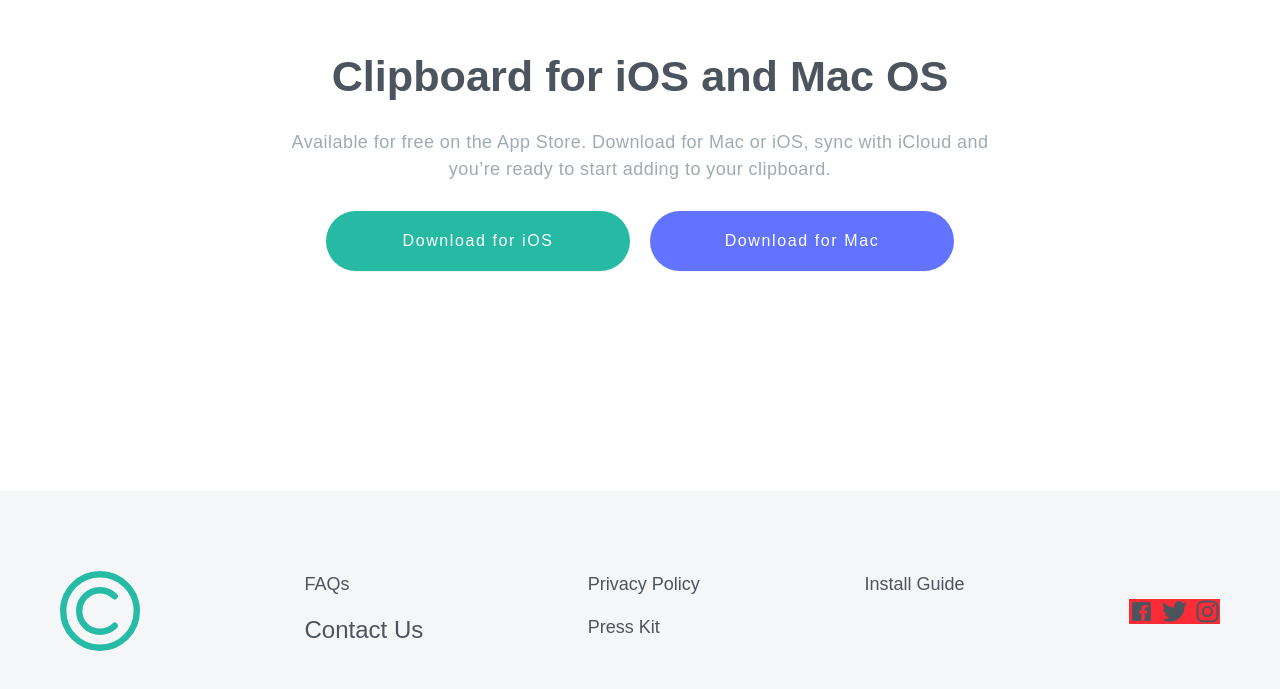
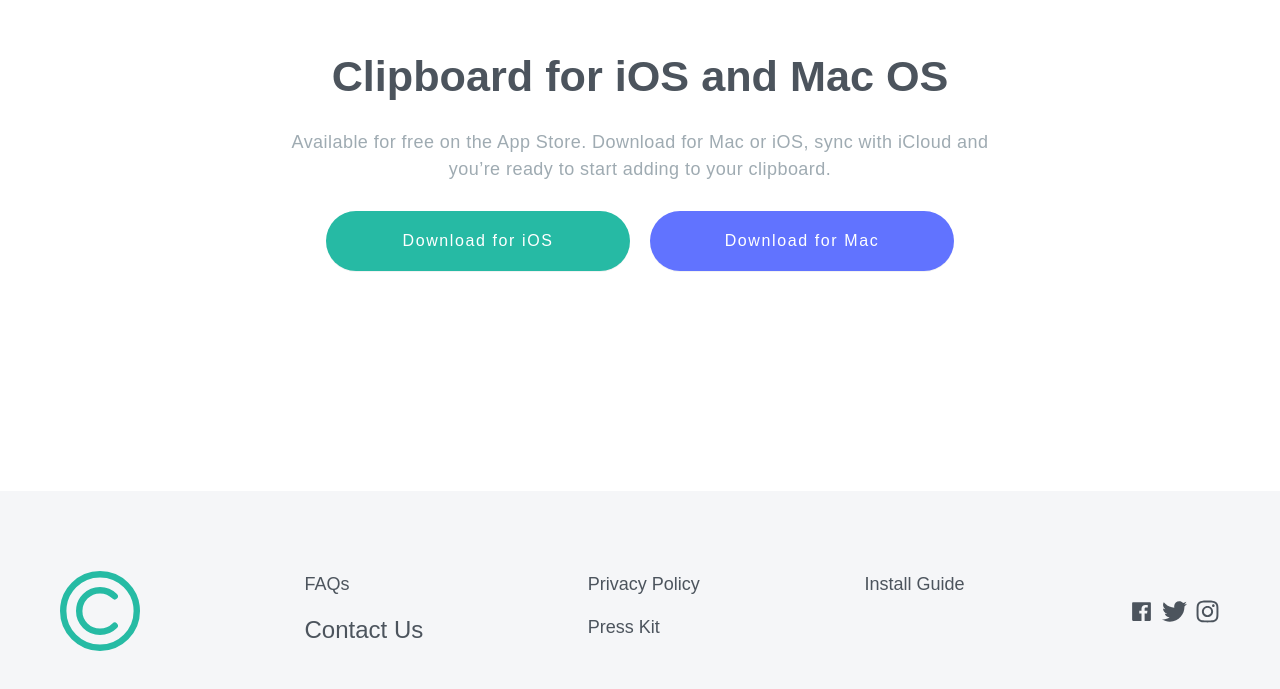
Before and after one commit to ItaloDev-Marcelo/clipboard-landing-page, a Next.js app: page / in a window 1280 px wide. Shown: the part 3206-3895 px from the top of the page. Built offline with nearby package versions, Linux system fonts and the light colour scheme; a web font is replaced by a local one.

Commit message:
style: aplicando correções no estilo

```diff
--- a/components/Footer.tsx
+++ b/components/Footer.tsx
@@ -22,7 +22,7 @@
                 <li className='text-[18px] 2xl:text-2xl text-gray-title hover:text-green-btn'><a href='#'>{FooterList[4]} </a></li>
        </ul>
 
-       <ul className="flex flex-row  justify-center bg-red-500 items-center
+       <ul className="flex flex-row  justify-center  items-center
         gap-x-2  mt-2 xl:mt-0">
          <li className="text-gray-title hover:text-green-btn cursor-pointer"><IoLogoFacebook  size={25} /></li>
          <li className="text-gray-title hover:text-green-btn cursor-pointer"><FaTwitter size={25} /></li>
```
